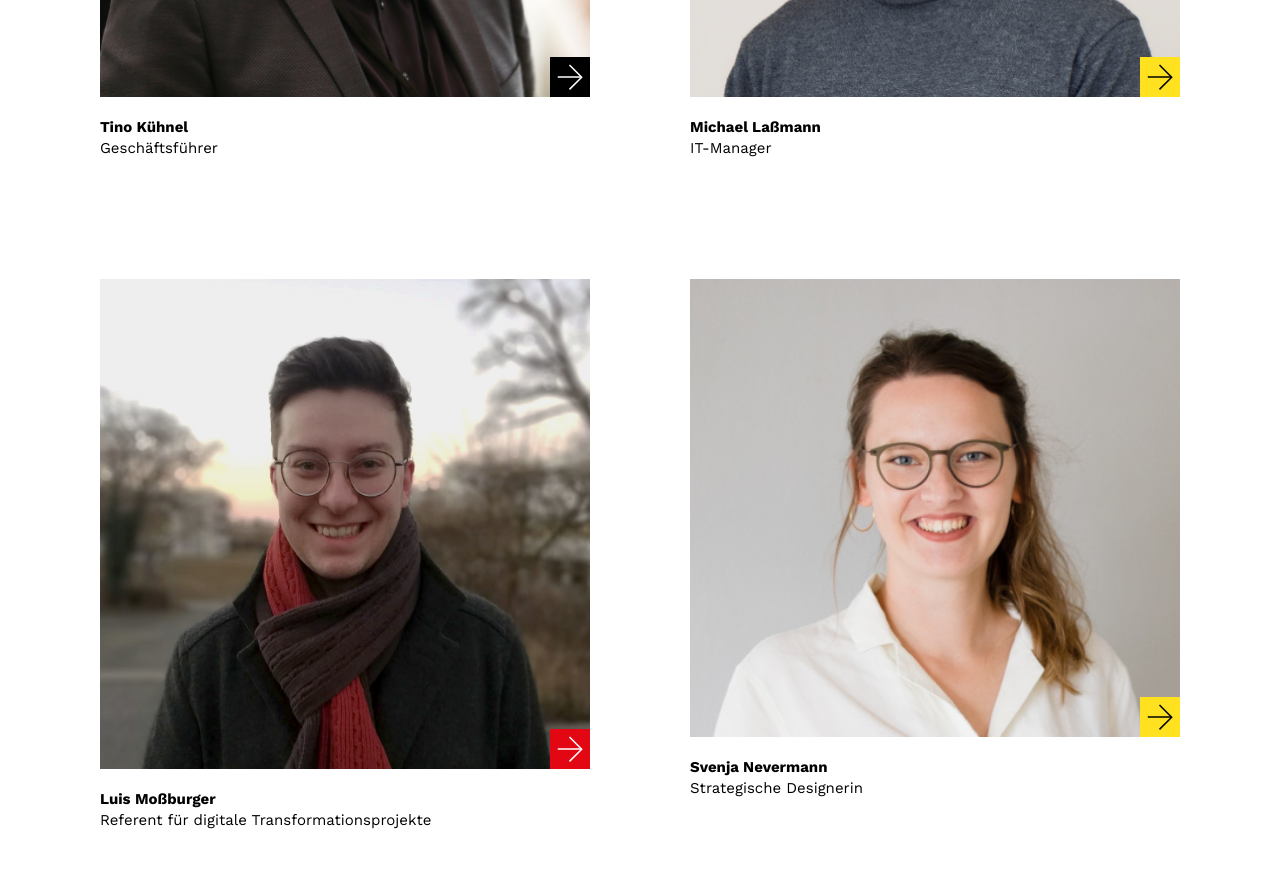
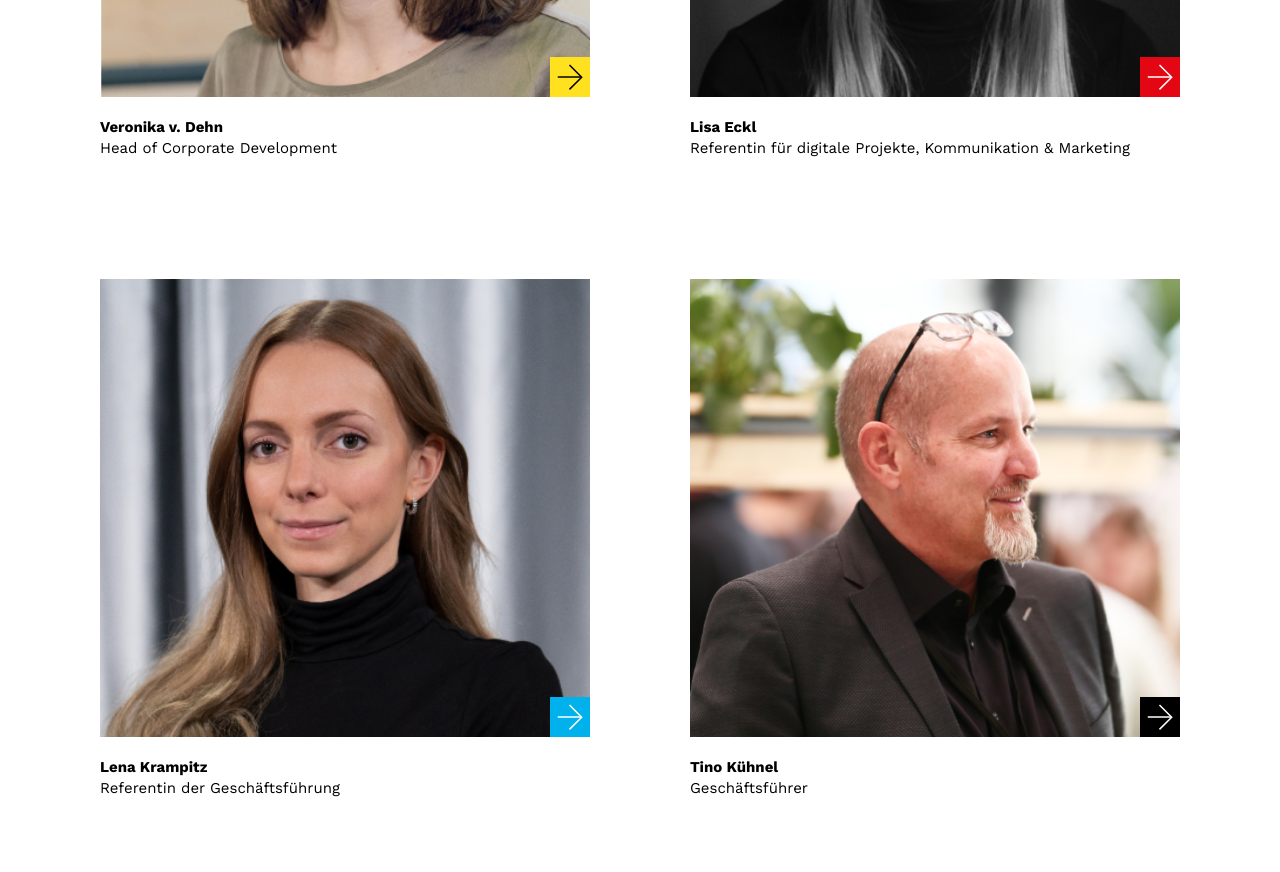
Before and after one commit to byte-bayern/website, a Gatsby site: page /team in a window 1280 px wide. Shown: the part 9140-10012 px from the top of the page. Built offline with nearby package versions, Linux system fonts and the light colour scheme; Gatsby itself is replaced by a stand-in of ours.

Commit message:
Add new byte team members

```diff
--- a/src/components/screens/team/data/team.js
+++ b/src/components/screens/team/data/team.js
@@ -13,6 +13,10 @@ import Florian from "../../../../assets/img/components/team/FB.png";
 import Luis from "../../../../assets/img/components/team/LM.jpg";
 import Assistence from "../../../../assets/img/components/team/Assistence.png";
 import Legal from "../../../../assets/img/components/team/Legal.png";
+import Lisa from "../../../../assets/img/components/team/LE.png"
+import ChristianMichels from "../../../../assets/img/components/team/CM.png"
+import Lena from "../../../../assets/img/components/team/LK.png"
+import Veronika from "../../../../assets/img/components/team/VD.png"
 
 
 let members = [
@@ -42,7 +46,28 @@ let members = [
         title: "Beraterin für digitale Transformationsprojekte",
         pic: Laura,
         link: "https://www.linkedin.com/in/laura-crompton/",
+        buttonIconColor: "black",
+    },
+    {
+        name: "Veronika v. Dehn",
+        title: "Head of Corporate Development",
+        pic: Veronika,
+        link: "https://www.linkedin.com/in/veronika-von-dehn-b10971104/",
+        buttonIconColor: "yellow",
+    },
+    {
+        name: "Lisa Eckl",
+        title: "Referentin für digitale Projekte, Kommunikation & Marketing",
+        pic: Lisa,
+        link: "https://www.linkedin.com/in/lisa-sophie-eckl-46024615b/",
         buttonIconColor: "red",
+    },
+    {
+        name: "Lena Krampitz",
+        title: "Referentin der Geschäftsführung",
+        pic: Lena,
+        link: "https://www.linkedin.com/in/lena-krampitz-0266b0164/",
+        buttonIconColor: "blue",
     },
     {
         name: "Tino Kühnel",
@@ -57,6 +82,13 @@ let members = [
         pic: Michael,
         link: "https://www.linkedin.com/in/michael-lassmann/",
         buttonIconColor: "yellow",
+    },
+    {
+        name: "Christian Michels",
+        title: "Head of People and Culture",
+        pic: ChristianMichels,
+        link: "https://www.linkedin.com/in/christian-michels-2943b7164/",
+        buttonIconColor: "red",
     },
     {
         name: "Luis Moßburger",
```
Also changed, not shown: src/assets/img/components/team/CM.png (added), src/assets/img/components/team/LE.png (added), src/assets/img/components/team/LK.png (added), src/assets/img/components/team/VD.png (added).
